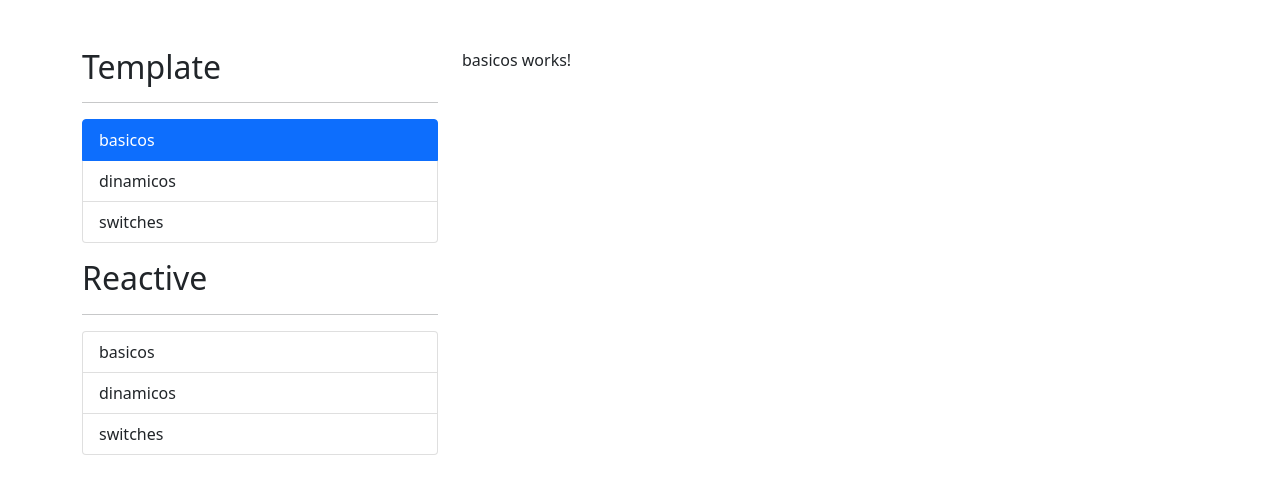
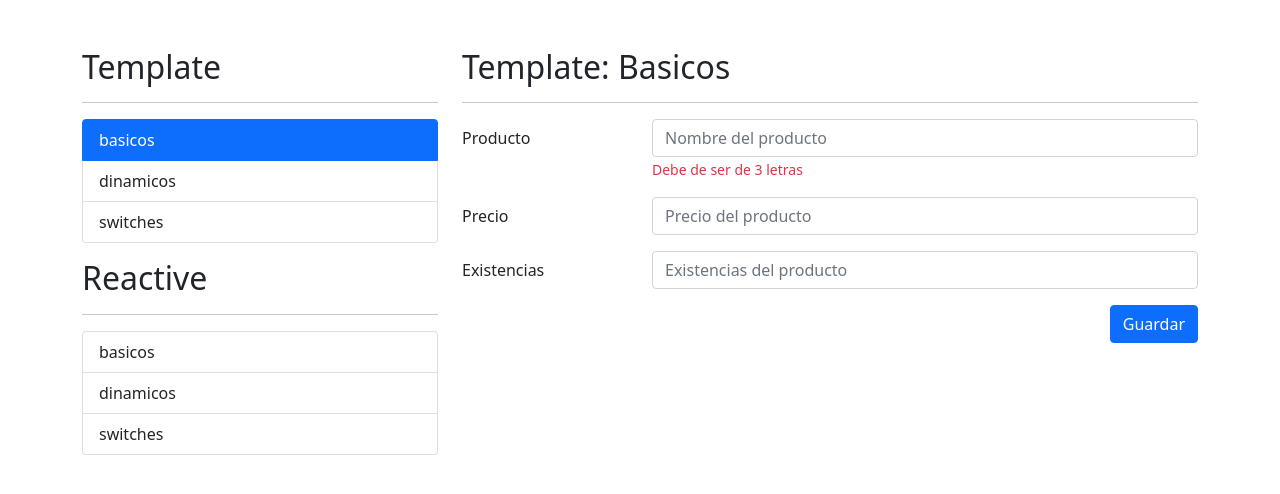
Before and after one commit to CarlosAdrian36/FormulariosApp, an Angular app: page /template/basicos in a window 1280 px wide. Shown: the top 494 px of the page. Built offline with nearby package versions, Linux system fonts and the light colour scheme.

Commit message:
Creacion del formualrio con boton guardar

```diff
--- a/src/app/reactive/basicos/basicos.component.html
+++ b/src/app/reactive/basicos/basicos.component.html
@@ -1 +1 @@
-<p>basicos works!</p>
+<p>basicos reactie works!</p>
--- a/src/app/reactive/reactive-routing.module.ts
+++ b/src/app/reactive/reactive-routing.module.ts
@@ -3,9 +3,10 @@
 
 
 
-import { BasicosComponent } from '../template/basicos/basicos.component';
+
 import { DinamicosComponent } from './dinamicos/dinamicos.component';
 import { SwitchesComponent } from '../template/switches/switches.component';
+import { BasicosComponent } from './basicos/basicos.component';
 
 const routes: Routes = [
   {
--- a/src/app/template/basicos/basicos.component.html
+++ b/src/app/template/basicos/basicos.component.html
@@ -1 +1,46 @@
-<p>basicos works!</p>
+<h2>Template: Basicos</h2>
+<hr>
+
+<div class="row">
+    <div class="col">
+        <form>
+            <!-- Campo de producto -->
+            <div class="mb-3 row">
+                <label class="col-sm-3 col-form-label">Producto</label>
+                <div class="col-sm-9">
+                    <input type="text"
+                            class="form-control"
+                            placeholder = "Nombre del producto">
+                    <span class="form-text text-danger">Debe de ser de 3 letras</span>
+                </div>
+            </div>
+            <!-- Campo precio -->
+            <div class="mb-3 row">
+                <label class="col-sm-3 col-form-label">Precio</label>
+                <div class="col-sm-9">
+                    <input type="number"
+                            class="form-control"
+                            placeholder = "Precio del producto">
+                </div>
+            </div>
+            <!-- Campo de existencias -->
+            <div class="mb-3 row">
+                <label class="col-sm-3 col-form-label">Existencias</label>
+                <div class="col-sm-9">
+                    <input type="number"
+                            class="form-control"
+                            placeholder = "Existencias del producto">
+                </div>
+            </div>
+
+            <div class="row">
+                <div class="col">
+                    <button type="submit"
+                            class="btn btn-primary float-end">
+                        Guardar
+                    </button>
+                </div>
+            </div>
+        </form>
+    </div>
+</div>
```
